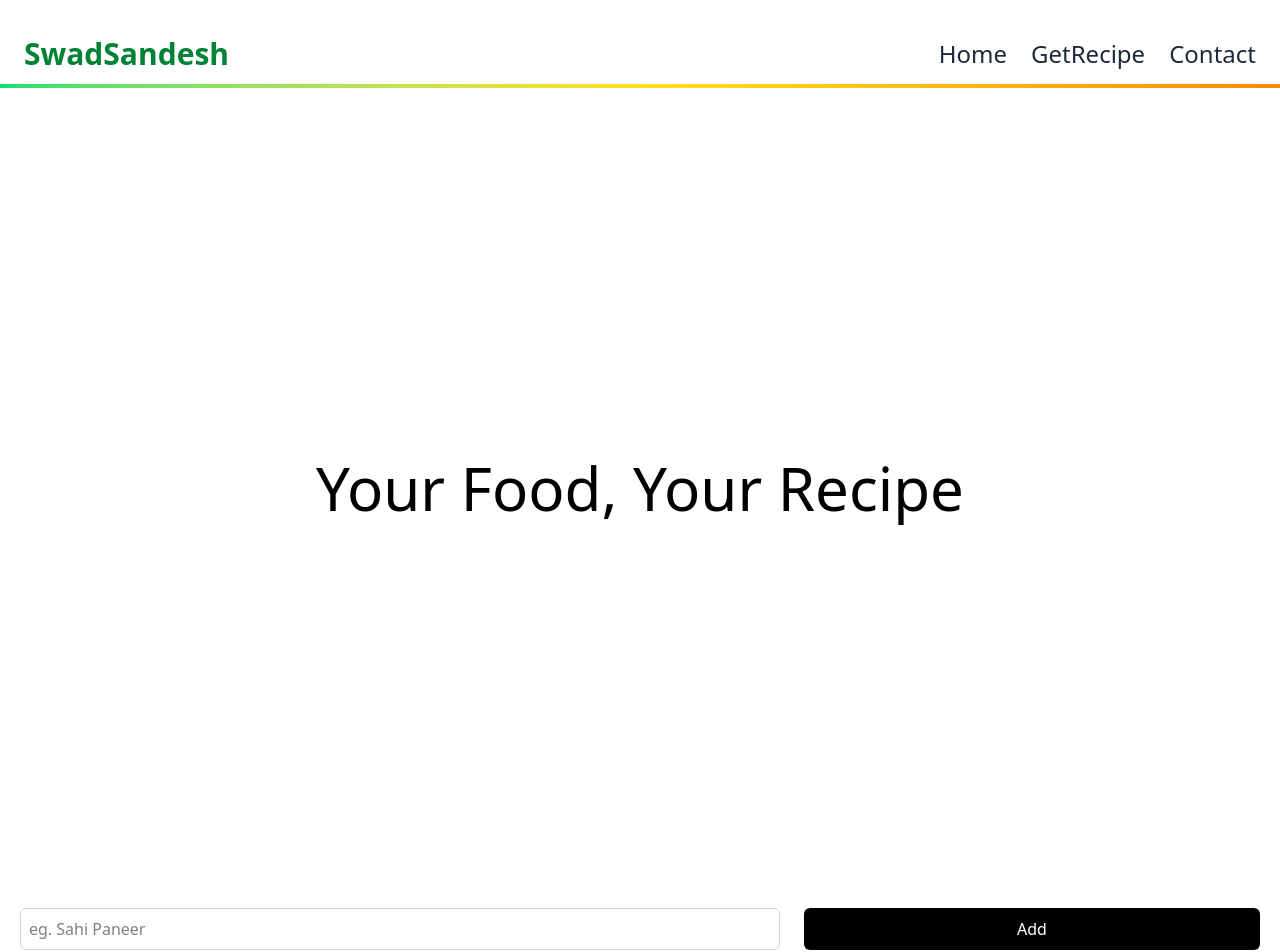
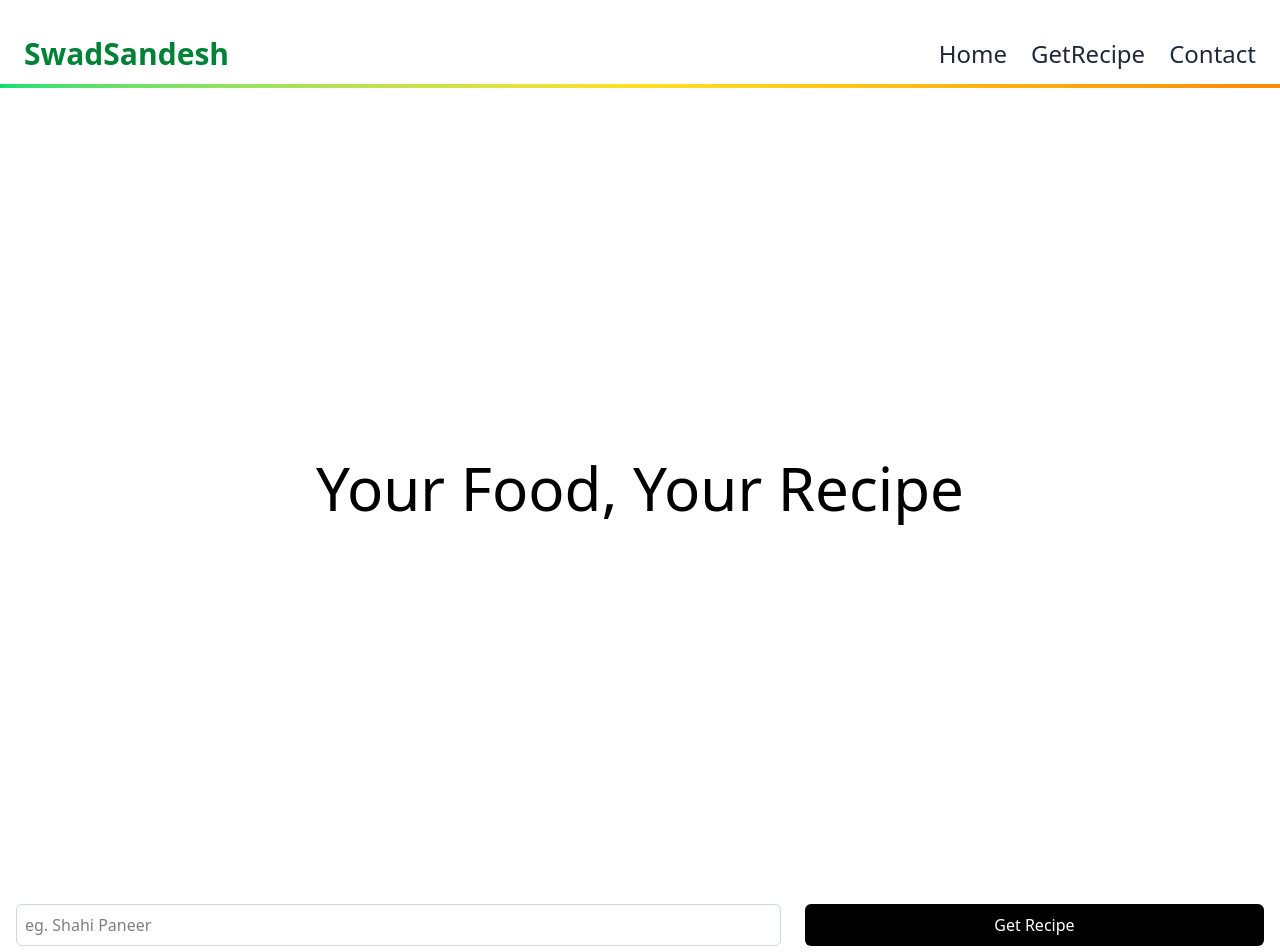
Before and after one commit to iaadarsh23/SwadSandesh, a React (Vite) app: page / in a window 1280 px wide. Shown: the top 952 px of the page. Built offline with nearby package versions, Linux system fonts and the light colour scheme.

Commit message:
api setup and form done

```diff
--- a/package.json
+++ b/package.json
@@ -11,8 +11,11 @@
   },
   "dependencies": {
     "@tailwindcss/vite": "^4.0.3",
+    "groq-sdk": "^0.15.0",
+    "openai": "^4.85.1",
     "react": "^18.3.1",
     "react-dom": "^18.3.1",
+    "react-hook-form": "^7.54.2",
     "tailwindcss": "^4.0.3"
   },
   "devDependencies": {
--- /dev/null
+++ b/src/api/openaiApi.js
@@ -0,0 +1,28 @@
+export const getdata = async (userInput) => {
+	const API_URL = "https://api.groq.com/openai/v1/chat/completions";
+	const apiKey = import.meta.env.VITE_GROQ_API_KEY;
+
+	try {
+		const response = await fetch(API_URL, {
+			method: "POST",
+			headers: {
+				"Content-Type": "application/json",
+				Authorization: `Bearer ${apiKey}`,
+			},
+			body: JSON.stringify({
+				messages: [{ role: "user", content: userInput }],
+				model: "llama3-70b-8192",
+			}),
+		});
+
+		if (!response.ok) {
+			throw new Error(`API error: ${response.status}`);
+		}
+
+		const data = await response.json();
+		console.log("Groq Response:", data);
+		return data.choices[0]?.message?.content || "No response from AI";
+	} catch (error) {
+		console.error("Groq API Request Error:", error.message);
+	}
+};
--- /dev/null
+++ b/src/components/form.jsx
@@ -0,0 +1,53 @@
+import { useForm } from "react-hook-form";
+import { useEffect } from "react";
+import { getdata } from "../api/openaiApi";
+export default function MyForm() {
+	const {
+		register,
+		handleSubmit,
+		watch,
+		formState: { errors, isSubmitting },
+	} = useForm();
+
+	//handlesubmit is data dega aur ye object return karvayega
+	function OnSubmit(data) {
+		// useEffect(() => {
+		// 	getdata(data);
+		// }, []);
+		console.log(data);
+	}
+
+	return (
+		<div className="p-4">
+			<form
+				className="flex gap-6 min-w-[150px]"
+				onSubmit={handleSubmit(OnSubmit)}
+			>
+				<input
+					type="text"
+					aria-label="ingredients"
+					name="dish"
+					placeholder="eg. Shahi Paneer"
+					className="border border-gray-300 p-2 rounded-md w-[50rem]"
+					//1. react-hook-form se link kar rhe hai hum
+					//2.applying validation to it
+					{...register("dishName", {
+						required: true,
+						maxLength: 15,
+						minLength: 3,
+					})}
+				/>
+				{/* button ko disabled kr denge when api is calling in backgroung */}
+				<button
+					type="submit"
+					className="w-[30rem] bg-black text-white p-2 rounded-md hover:bg-green-600"
+					disabled={isSubmitting}
+					//agr submit ho rha h toh getting recipe dikhega
+					value={isSubmitting ? "Getting Recipe" : "Get"}
+				>
+					Get Recipe
+				</button>
+			</form>
+		</div>
+	);
+}
--- a/src/components/main.jsx
+++ b/src/components/main.jsx
@@ -1,55 +1,20 @@
-import React from "react";
+import { useEffect, useState } from "react";
+import { getdata } from "../api/openaiApi";
+import MyForm from "./form";
+
 export default function MainSection() {
-	// handling the input value from the form
-	const [userInput, setUserInput] = React.useState("");
-	const [storedInput, setStoredInput] = React.useState([]);
-
-	//this function will take the event object created when the user enters the value in the box and update the input value onchange
-	function handleInput(event) {
-		const value = event.target.value;
-		setUserInput(value);
-	}
-
-	//storing and displayying the data in an array
-
-	//handling the btn submission
-	function handleSubmit(event) {
-		event.preventDefault();
-
-		const storing = [...storedInput, userInput];
-		setStoredInput(storing);
-		setUserInput("");
-	}
+	// useEffect(() => {
+	// 	getdata;
+	// }, []);
 
 	return (
 		<main>
-			<div className="flex justify-center item-center m-5">
-				<form className="flex gap-6 min-w-[150px] " onSubmit={handleSubmit}>
-					<input
-						type="text"
-						value={userInput}
-						onChange={handleInput}
-						placeholder="eg. Sahi Paneer"
-						aria-label="Add indegredients"
-						className="border border-gray-300 p-2 rounded-md w-[50rem]"
-						name="ingredients"
-					/>
-					<button
-						type="submit"
-						className=" w-[30rem] bg-black text-white p-2 rounded-md hover:bg-green-600"
-					>
-						Add
-					</button>
-				</form>
-			</div>
+			<MyForm />
+
 			{/* displayying the data on the page */}
 			<div>
 				<h1>Submitted data</h1>
-				<ul>
-					{storedInput.map((data, index) => (
-						<li>{data}</li>
-					))}
-				</ul>
+				<ul></ul>
 			</div>
 		</main>
 	);
```
Also changed, not shown: 2 other files (tests, documents, lock files or other folders).
